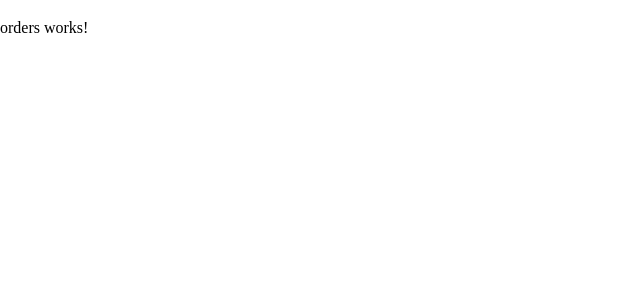
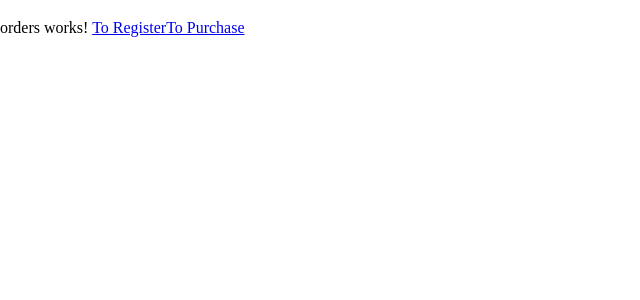
Before and after one commit to 13J-Programmers/gourmet-front, an Angular app: page / in a window 1280 px wide. Shown: the top 300 px of the page, without its empty margins (0-640 px from the left). Built offline with nearby package versions, Linux system fonts and the light colour scheme.

Commit message:
add link

```diff
--- a/src/app/orders/orders.component.html
+++ b/src/app/orders/orders.component.html
@@ -1,3 +1,5 @@
 <p>
   orders works!
+  <a routerLink="/orders/register">To Register</a>
+  <a routerLink="/orders/purchase">To Purchase</a>
 </p>
```
